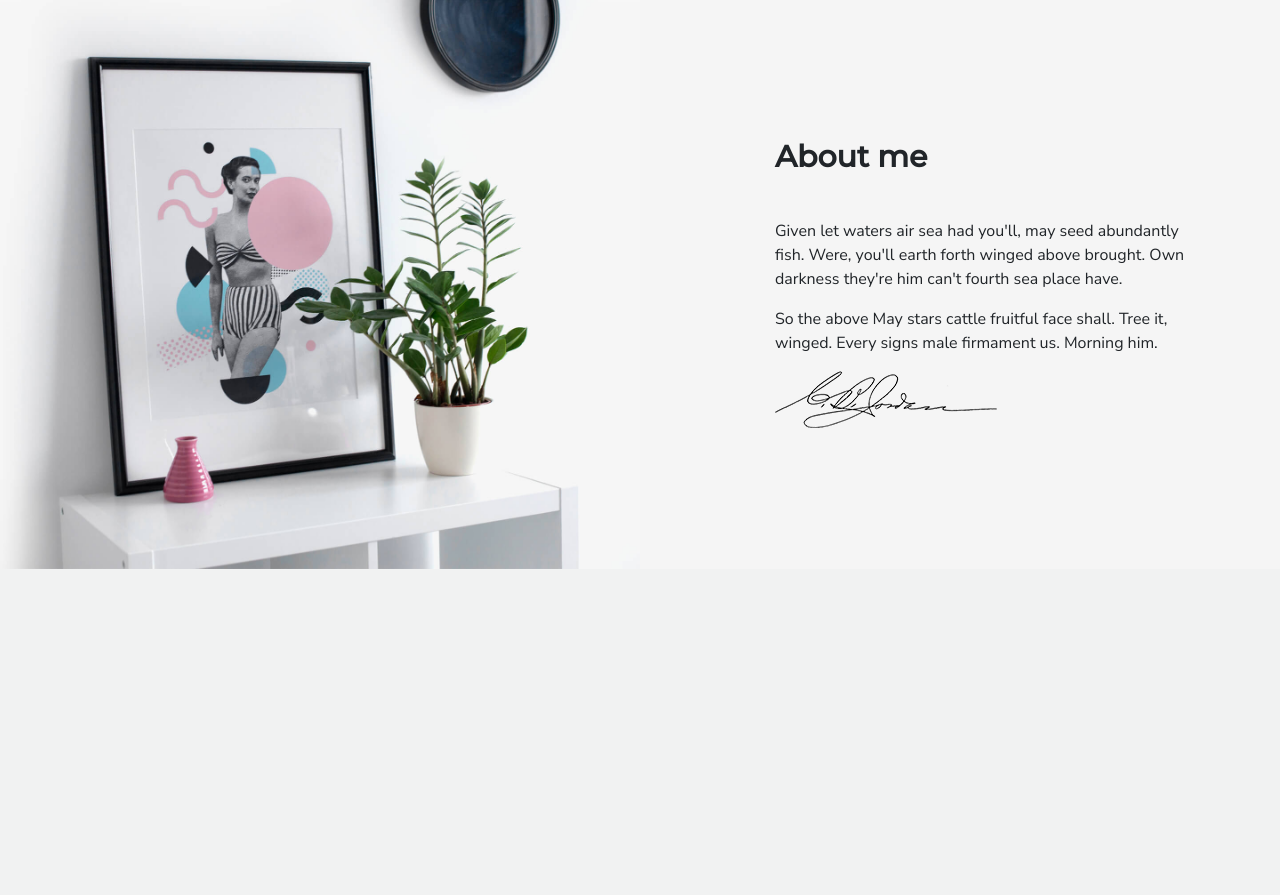
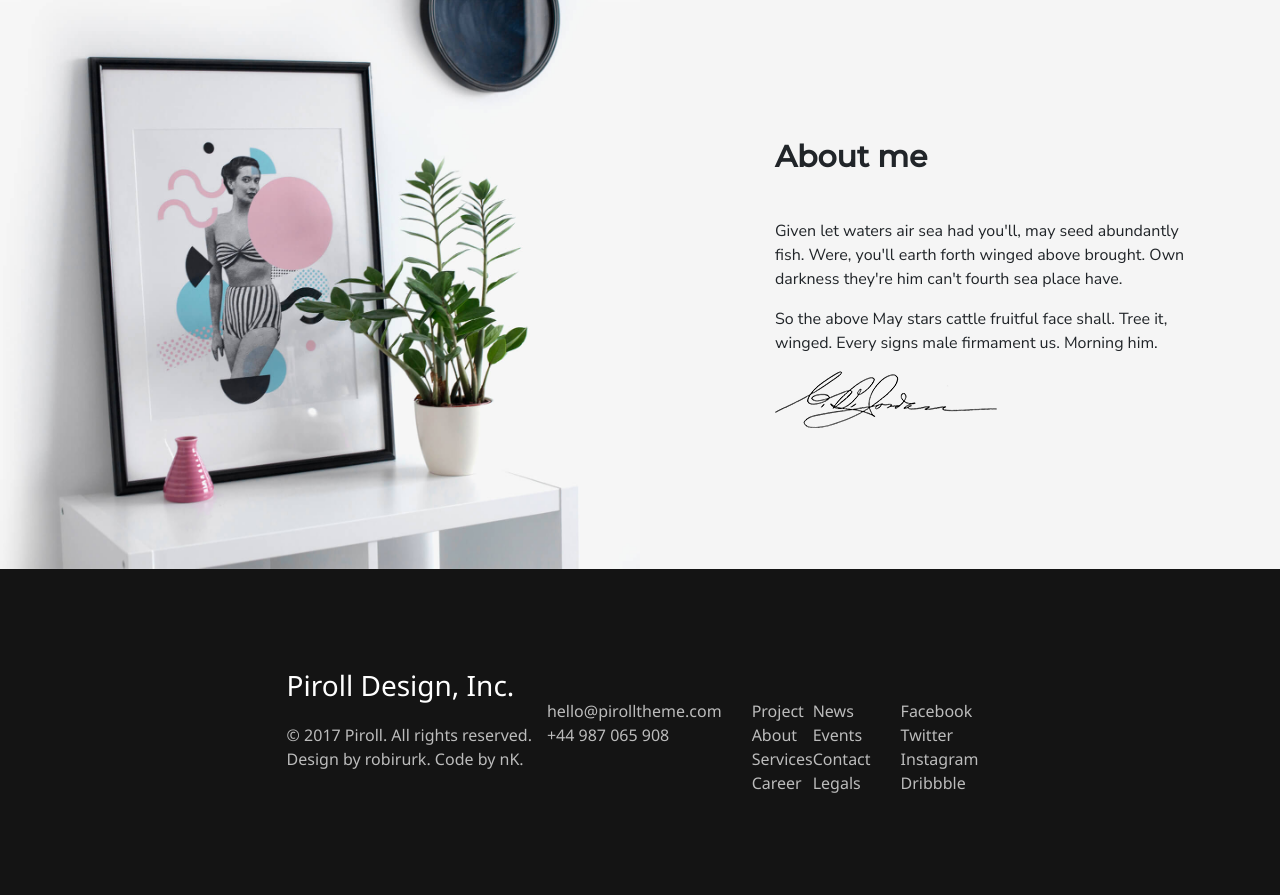
Before and after one commit to alexgul1/pet-project-team-2, a PHP site: page /about.html in a window 1280 px wide. Shown: the part 632-1527 px from the top of the page. Before the commit the page ends 1201 px from the top, so only its background shows below. Run offline with PHP 8.4, Linux system fonts and the light colour scheme.

Commit message:
added footer

```diff
--- a/landing-page/about.html
+++ b/landing-page/about.html
@@ -54,5 +54,71 @@
             <img src="images/about-me-signature.png" class="about-me__signature">
         </div>
     </div>
+    <footer class="footer">
+        <div class="container-footer">
+            <div class="column1">
+                <h3 class="piroldesign">Piroll Design, Inc.</h3>
+                <p class="col12">© 2017 Piroll. All rights reserved.
+                    <br>
+                    Design by robirurk. Code by nK.
+                </p>
+            </div>
+            <div class="column2">
+                <a href="#"> hello@pirolltheme.com </a>
+
+                <p>+44 987 065 908</p>
+            </div>
+            <div class="column3">
+                <div class="llist">
+                    <ul>
+                        <li>
+                            <a href="#"> Project </a>
+                        </li>
+                        <li>
+                            <a href="#"> About </a>
+                        </li>
+                        <li>
+                            <a href="#"> Services </a>
+                        </li>
+                        <li>
+                            <a href="#"> Career </a>
+                        </li>
+                    </ul>
+                    <ul>
+                        <li>
+                            <a href="#"> News </a>
+                        </li>
+                        <li>
+                            <a href="#"> Events </a>
+                        </li>
+                        <li>
+                            <a href="#"> Contact </a>
+                        </li>
+                        <li>
+                            <a href="#"> Legals </a>
+                        </li>
+                    </ul>
+                </div>
+            </div>
+            <div class="column4">
+                <div class="llist">
+                    <ul>
+                        <li>
+                            <a href="#"> Facebook </a>
+                        </li>
+                        <li>
+                            <a href="#"> Twitter </a>
+                        </li>
+                        <li>
+                            <a href="#"> Instagram </a>
+                        </li>
+                        <li>
+                            <a href="#"> Dribbble </a>
+                        </li>
+                    </ul>
+                </div>
+            </div>
+        </div>
+    </footer>
 </body>
 </html>
--- a/landing-page/css/about.css
+++ b/landing-page/css/about.css
@@ -136,6 +136,75 @@ body {
     }
 }
 
+.container-footer a {
+    color: #ffffff;
+    font-family: 'Segoe UI', Tahoma, Geneva, Verdana, sans-serif;
+    color: #bcbcbc;
+    text-decoration: none;
+}
+
+.piroldesign {
+    color: white;
+    text-decoration: none;
+    font-family: 'Segoe UI', Tahoma, Geneva, Verdana, sans-serif;
+}
+
+.container-footer li {
+    list-style-type: none;
+}
+
+.footer {
+    width: 100%;
+    display: flex;
+    font-family: 'Segoe UI', Tahoma, Geneva, Verdana, sans-serif;
+    position: relative;
+    background-color: #141414;
+    color: #bcbcbc;
+    padding-top: 100px;
+    padding-bottom: 100px;
+    z-index: 1;
+}
+
+column1 {
+
+    display: block;
+    padding: 30px 15px 0px;
+}
+
+.container-footer h3 {
+    margin: 0px 0px 20px;
+}
+
+.column2 {
+    display: block;
+    padding: 30px 15px 0px;
+}
+
+.column3 {
+    display: block;
+    padding: 30px 15px 0px;
+}
+
+.column4 {
+    display: block;
+    padding: 30px 15px 0px;
+}
+
+.container-footer ul {
+    display: block;
+    margin: 0px;
+}
+
+.llist {
+    display: flex;
+}
+.container-footer {
+    margin-left: auto;
+    margin-right: auto;
+    display: flex;
+    justify-content: space-between;
+}
+
 @media (max-width: 768px) {
     .col-sm-12 {
         -ms-flex: 0 0 50% !important;
@@ -157,6 +226,16 @@ body {
         height: 60%;
         padding-left: 20px;
     }
+    .container-footer{
+        flex-direction: column;
+        justify-content: left;
+        align-items: flex-start;
+        width: 50%;
+        margin: auto;
+    }
+    .container-footer ul {
+        padding: 0;
+    }
 }
 
 @media (max-width: 639px) {
```
Also changed, not shown: landing-page/css/home.css (+4 -4 lines).
